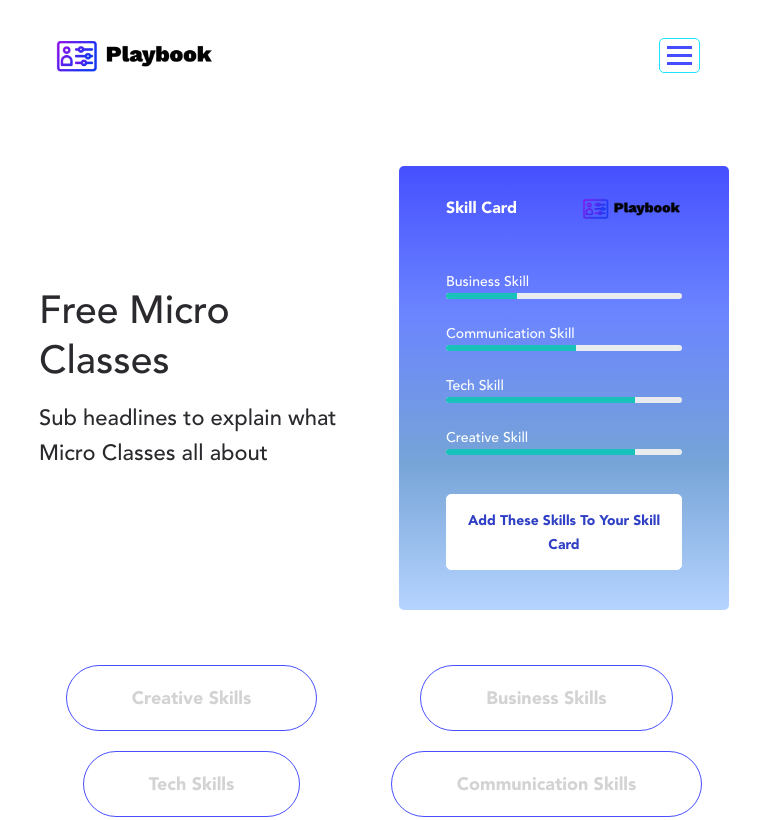
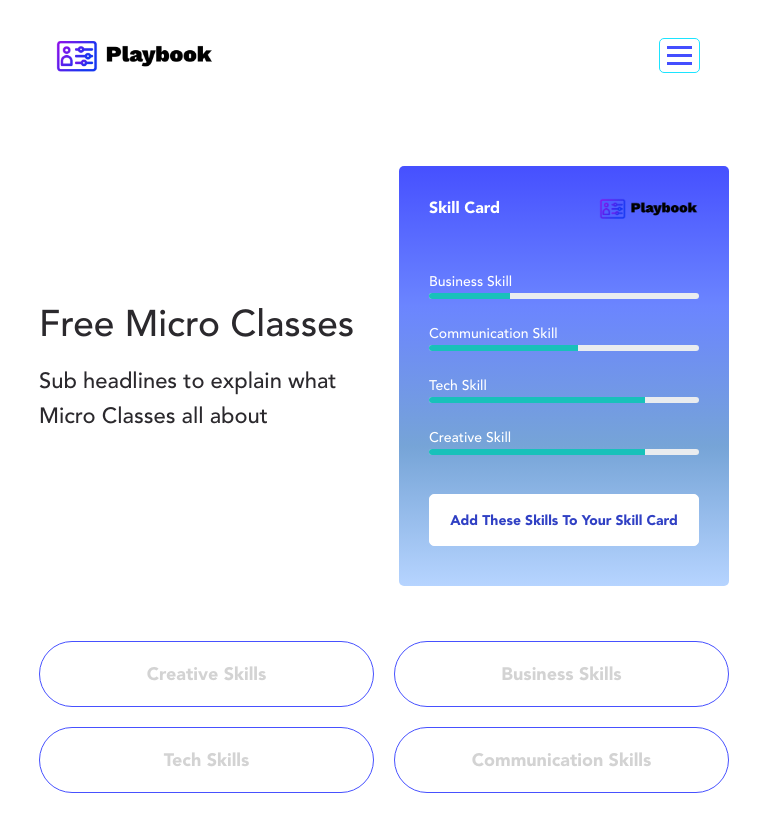
Before and after one commit to AlaminAB/skilllagogo, a plain HTML site: page index.html in a window 768 px wide. Shown: the top 820 px of the page. Drawn offline with Linux system fonts and the light colour scheme.

Commit message:
responsive

```diff
--- a/assets/css/responsive.css
+++ b/assets/css/responsive.css
@@ -101,7 +101,7 @@ form.serach-form button {
         margin-left: 15px;
     }
 .banner-text h1 {
-    font-size: 39px;
+    font-size: 37px;
     line-height: 50px;
     padding-bottom: 5px;
 }
@@ -144,8 +144,8 @@ a.skl-button {
 .all-button-row {
     display: -ms-grid;
     display: grid;
-    -ms-grid-columns: auto 20px auto;
-    grid-template-columns: auto auto;
+    -ms-grid-columns: 1fr 20px 1fr;
+        grid-template-columns: 1fr 1fr;
     grid-gap: 20px;
 }
 .navbar-nav .dropdown-menu {
@@ -263,6 +263,9 @@ section.banner-section {
     display: block;
     padding-top: 55px;
 }
+.single-btn {
+    display: block;
+    }
 .slingle-wrp {
     text-align: center;
     padding-bottom: 20px;
@@ -368,6 +371,6 @@ form.serach-form i {
     max-width: 120px;
 }
 .more-btn {
-    padding: 12px 100px;
+    padding: 12px 80px;
     }
 }
--- a/assets/css/style.css
+++ b/assets/css/style.css
@@ -334,7 +334,7 @@ section.banner-section {
    background: -o-linear-gradient(top, #4650FF, #6B85FF, #76A4D7, #B6D4FF);
    background: -webkit-gradient(linear, left top, left bottom, from(#4650FF), color-stop(#6B85FF), color-stop(#76A4D7), to(#B6D4FF));
    background: linear-gradient(180deg, #4650FF, #6B85FF, #76A4D7, #B6D4FF);
-    padding: 30px 47px;
+    padding: 30px 30px;
     border-radius: 5px;
 }
 
@@ -431,7 +431,7 @@ a.skl-button:hover {
     text-align: center;
 }
 .single-btn {
-    display: inline-block;
+    display: block;
     border: solid 1px #4751ff;
     padding: 20px 65px;
     border-radius: 60px;
--- a/index.html
+++ b/index.html
@@ -84,7 +84,7 @@
                 </div>
                 <div class="col-md-6 col-lg-5">
                     <!-- skill wrapper  -->
-                    <div class="banner-skill-box">
+                    <div class="banner-skill-box mx-lg-3 mx-0 ">
                         <!-- skill top  -->
                         <div class="banner-skill-top">
                             <div class="left-title">
@@ -404,7 +404,10 @@
         })
     });
 
-
+ $('.product-mbr-btn').click(function () {
+      $(this).toggleClass('active')
+      $('.product-left').fadeToggle();
+    })
 
 
     var menu = document.querySelector(".menu-icon");
```
Also changed, not shown: detail.html (+1 -1 lines).
